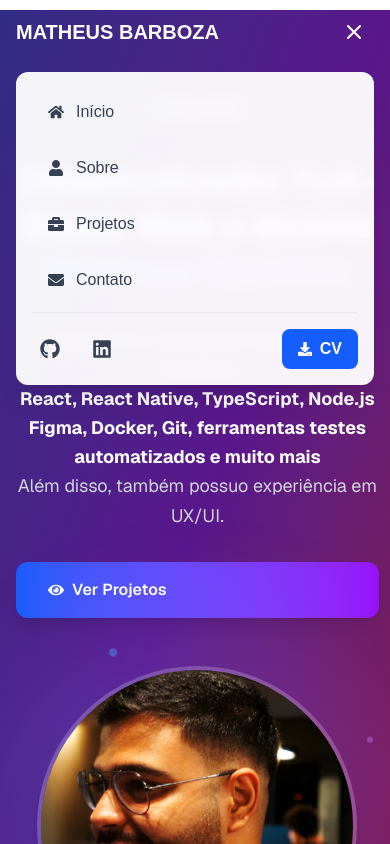
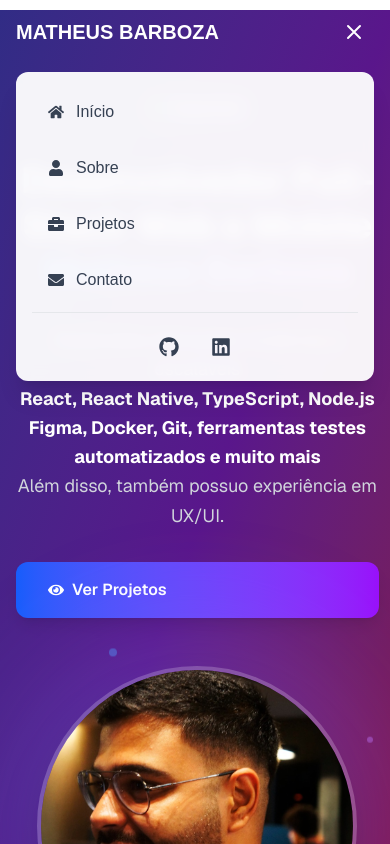
Before and after one commit to matheusjesse/portfolio-barboza, a Next.js app: page / in a window 390 px wide. Both pictures are taken after a click on the button 354 px from the left and 32 px from the top of the page. Shown: the top 844 px of the page. Built offline with nearby package versions, Linux system fonts and the light colour scheme.

Commit message:
chore: removendo botão de baixar cv

```diff
--- a/src/components/Header.jsx
+++ b/src/components/Header.jsx
@@ -1,7 +1,7 @@
 'use client'
 
 import { useState, useEffect } from 'react';
-import { FaLinkedin, FaGithub, FaDownload, FaUser, FaBriefcase, FaEnvelope, FaHome, FaChevronDown } from 'react-icons/fa';
+import { FaLinkedin, FaGithub, FaUser, FaBriefcase, FaEnvelope, FaHome, FaChevronDown } from 'react-icons/fa';
 
 export default function Header() {
   const [isOpen, setIsOpen] = useState(false);
@@ -189,7 +189,7 @@ export default function Header() {
                 <span>Contato</span>
               </button>
 
-              <div className="flex items-center justify-between pt-4 border-t border-gray-200">
+              <div className="flex items-center justify-center pt-4 border-t border-gray-200">
                 <div className="flex space-x-4">
                   <a
                     href="https://github.com/matheusjesse"
@@ -208,11 +208,6 @@ export default function Header() {
                     <FaLinkedin className="text-xl" />
                   </a>
                 </div>
-
-                <button className="flex items-center space-x-2 px-4 py-2 bg-blue-600 text-white rounded-lg font-semibold hover:bg-blue-700 transition-all duration-300">
-                  <FaDownload className="text-sm" />
-                  <span>CV</span>
-                </button>
               </div>
             </div>
           </div>
```
